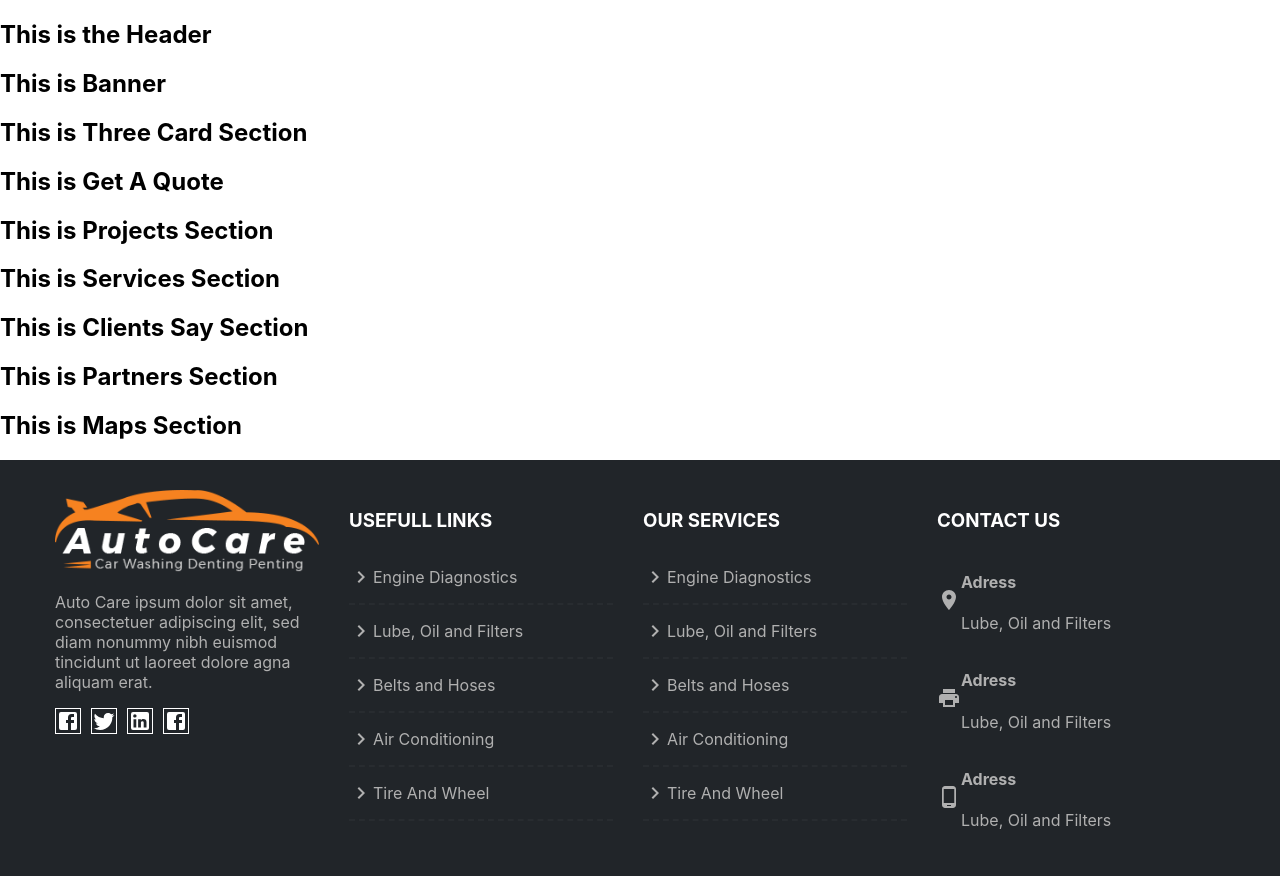
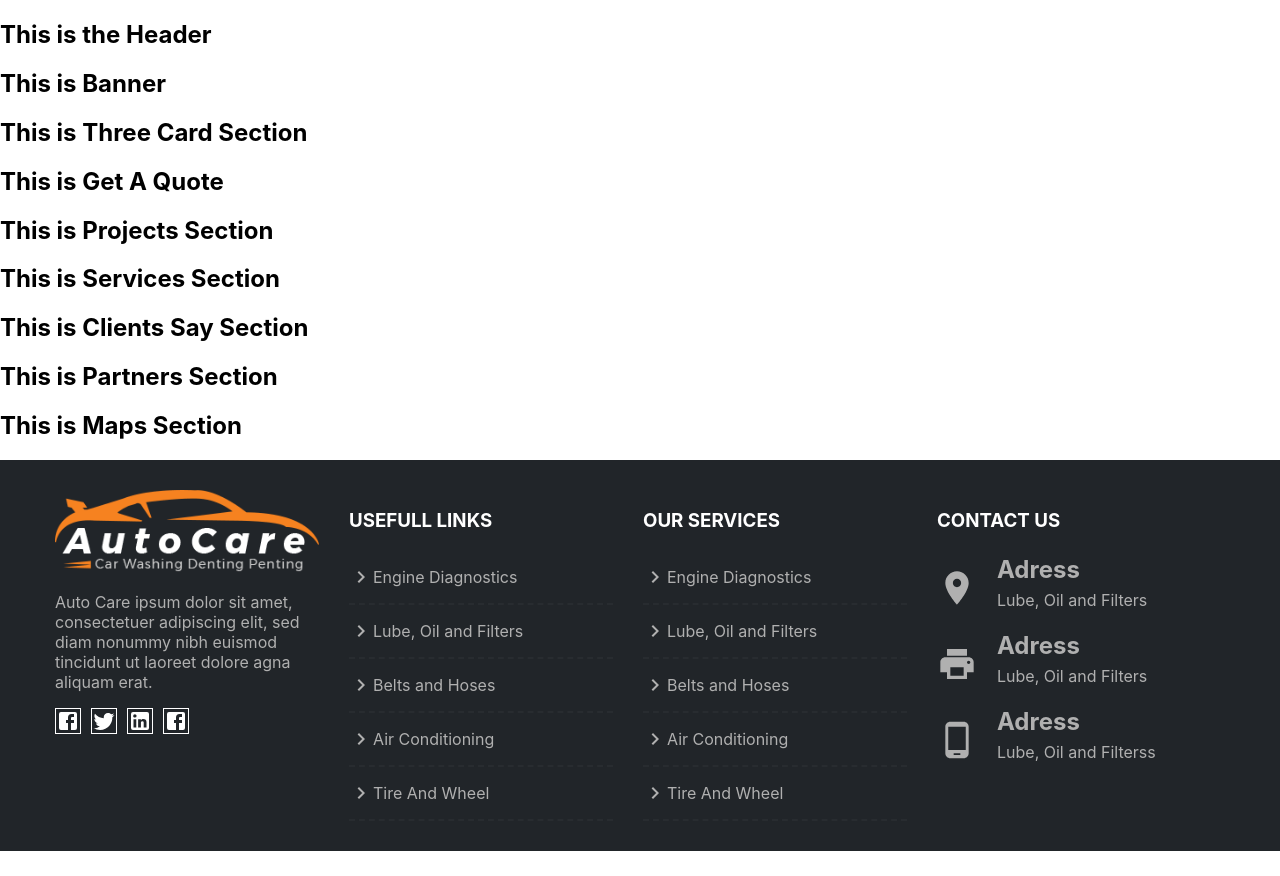
Before and after one commit to samkabir/React-Django-PostgreSQL-Autocar, a React (Create React App) app: page / in a window 1280 px wide. After the commit the page ends 851 px from the top, so only its background shows below. Built offline with nearby package versions, Linux system fonts and the light colour scheme.

Commit message:
contact edited

```diff
--- a/src/Components/Shared/Footer/Footer.js
+++ b/src/Components/Shared/Footer/Footer.js
@@ -46,6 +46,14 @@
         display:"flex",
         alignItems:"center",
         color: "#b0b0b0",
+    }
+    const contactHeader = {
+        lineHeight:"0px"
+    }
+
+    const contactIcon = {
+        fontSize: "40px",
+        marginRight:"20px"
     }
     return (
         <div style={footerBG}>
@@ -118,28 +126,28 @@
                     <Grid item xs={12} md={6} lg={3} style={footerDiv}>
                         <h3 style={footerTitle}>CONTACT US</h3>
                         <div style={contactStyle}>
-                        <LocationOnIcon></LocationOnIcon>
+                        <LocationOnIcon style={contactIcon}></LocationOnIcon>
                         <div>
-                            <h4>Adress</h4>
+                            <h2 style={contactHeader}>Adress</h2>
                         <p> Lube, Oil and Filters</p>
                         </div>
 
                         </div>
 
                         <div style={contactStyle}>
-                        <PrintIcon></PrintIcon>
+                        <PrintIcon style={contactIcon}></PrintIcon>
                         <div>
-                            <h4>Adress</h4>
+                            <h2 style={contactHeader}>Adress</h2>
                         <p> Lube, Oil and Filters</p>
                         </div>
 
                         </div>
 
                         <div style={contactStyle}>
-                        <PhoneAndroidIcon></PhoneAndroidIcon>
+                        <PhoneAndroidIcon style={contactIcon}></PhoneAndroidIcon>
                         <div>
-                            <h4>Adress</h4>
-                        <p> Lube, Oil and Filters</p>
+                            <h2 style={contactHeader}>Adress</h2>
+                        <p> Lube, Oil and Filterss</p>
                         </div>
 
                         </div>
```
